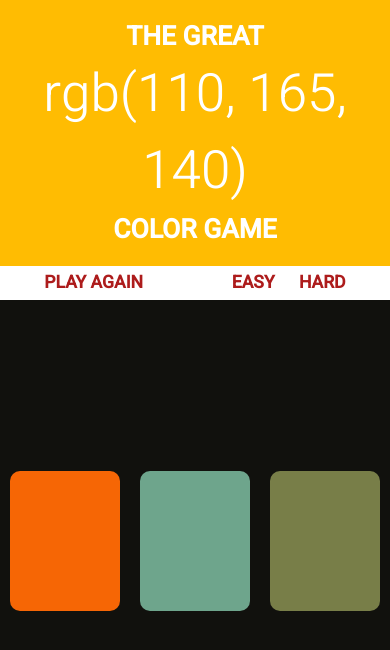
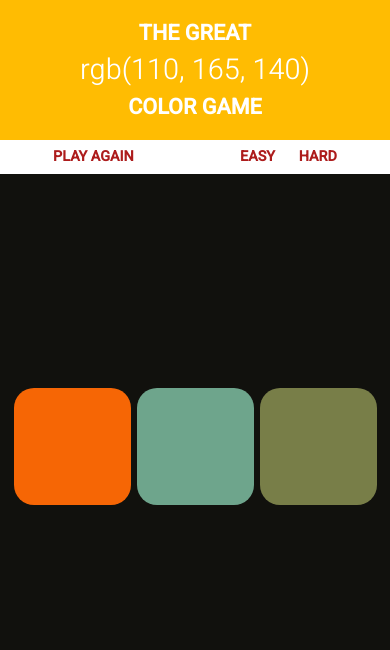
Before and after one commit to Clover-Codes/RGB-Game, a plain HTML site: page index.html in a window 390 px wide. Drawn offline with Linux system fonts and the light colour scheme.

Commit message:
styling added for mobile screens

```diff
--- a/style.css
+++ b/style.css
@@ -67,17 +67,20 @@ h2 {
 }
 
 .row {
-    height: 40%;
+    height: 25vh;
     width: 100%;
     display: flex;
     justify-content: center;
+    align-items: center;
     margin: 10px 0;
 }
 
 .color {
-    height: 140px;
-    width: 170px;
-    border-radius: 10px;
+    height: min(25vh, 30vw);
+    max-height: 160px;
+    width: min(25vh, 30vw);
+    max-width: 160px;
+    border-radius: 20px;
     background: grey;
     margin: 0px 10px;
     position: relative;
@@ -95,3 +98,16 @@ h2 {
 
 
 /* add a shine to these boxes later */
+
+@media screen and (max-width: 500px) {
+    body {
+        font-size: 0.9em;
+    }
+    h1 {
+        font-size: 2em;
+    }
+    .color {
+        margin: 0 3px;
+        /* border-radius: 20px; */
+    }
+  }
```
